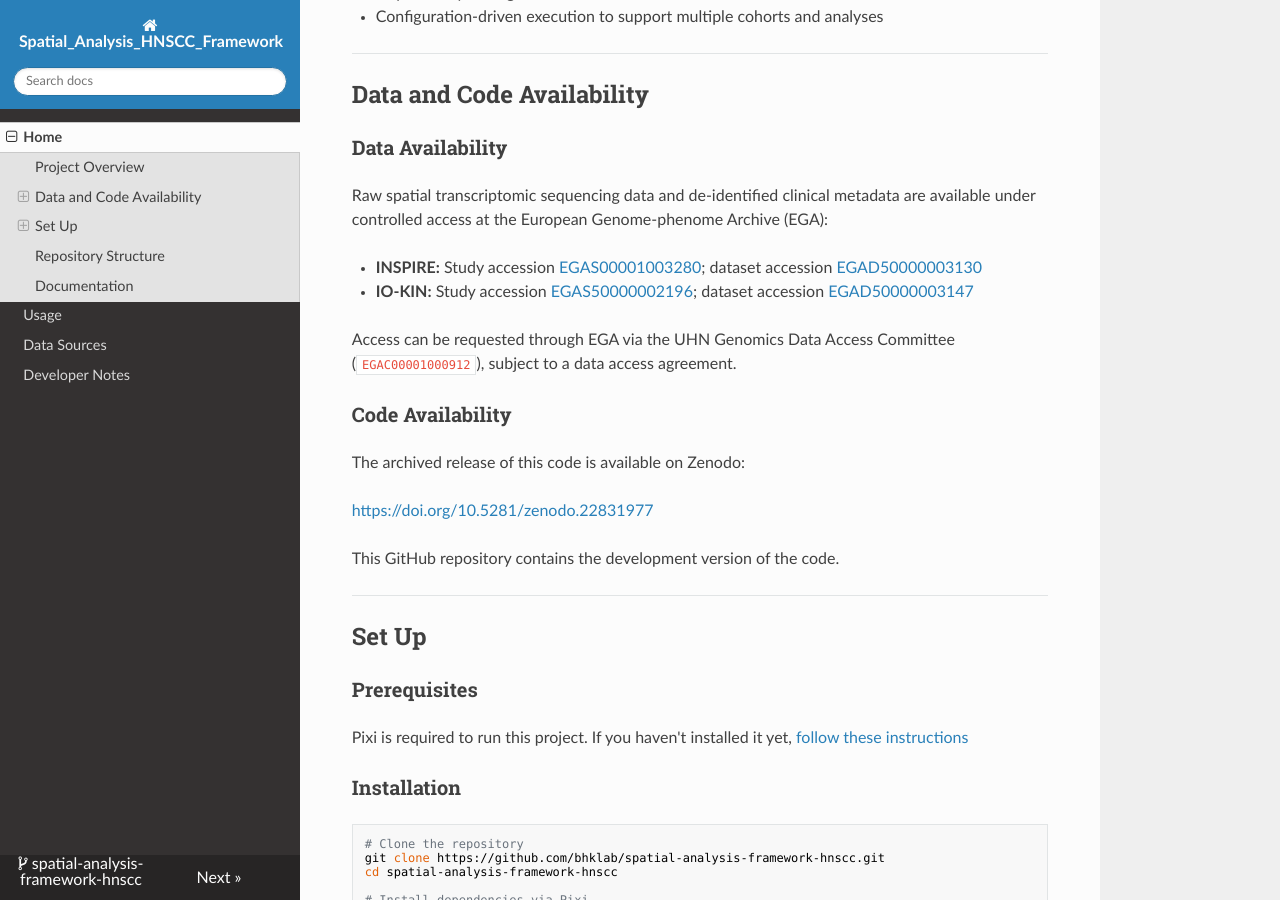
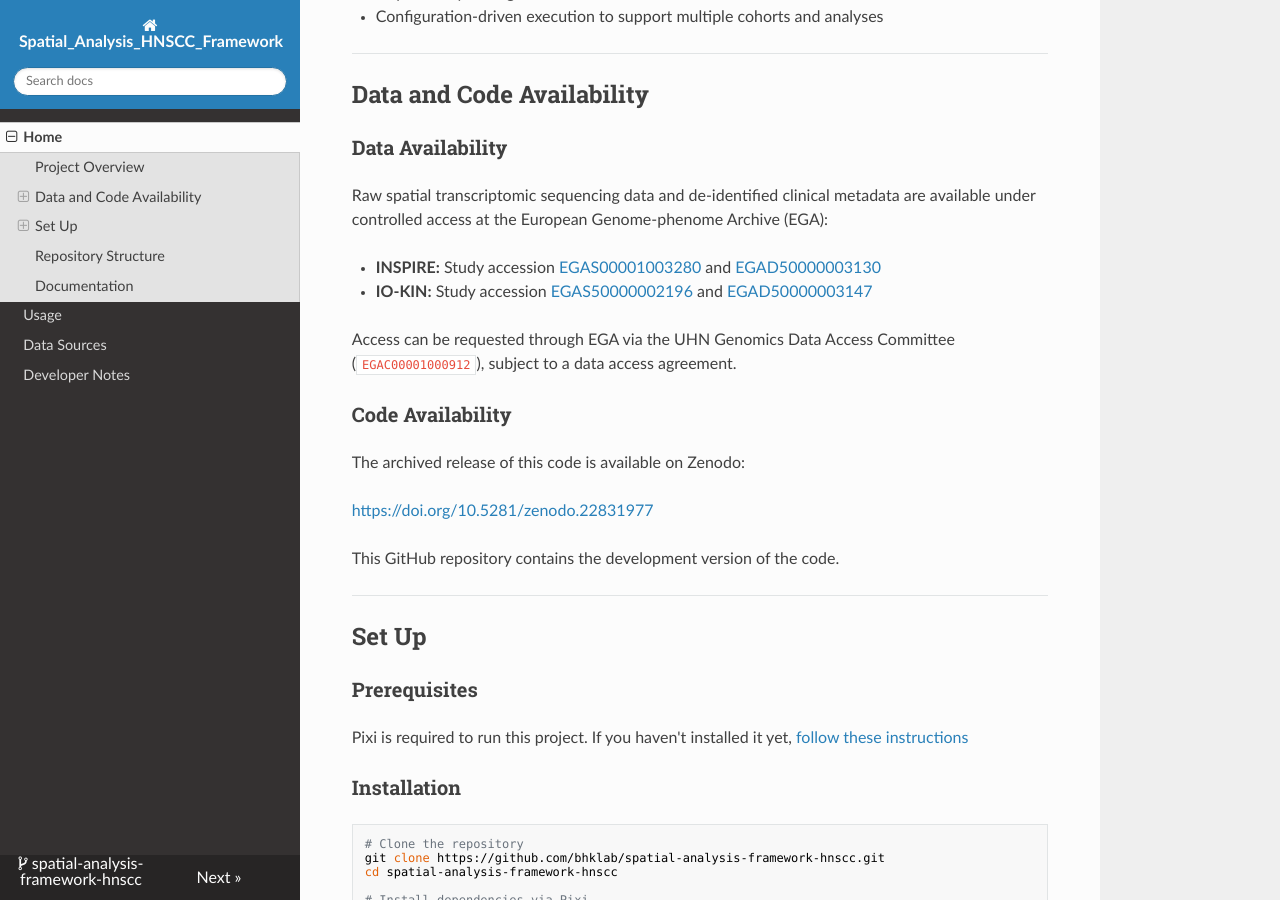
Before and after one commit to bhklab/spatial-analysis-framework-hnscc, an MkDocs documentation site: the page built from docs/README.md, in a window 1280 px wide and 900 px high, scrolled down 1148 px. Built offline with MkDocs 1.6.1, drawn with Linux system fonts in a browser that asks for light colours; nearby versions of some CDN libraries.

Commit message:
add EGA links

```diff
--- a/docs/README.md
+++ b/docs/README.md
@@ -49,9 +49,9 @@
 
 Raw spatial transcriptomic sequencing data and de-identified clinical metadata are available under controlled access at the European Genome-phenome Archive (EGA):
 
-- **INSPIRE:** Study accession [EGAS00001003280](https://ega-archive.org/studies/EGAS00001003280); dataset accession [EGAD50000003130](https://ega-archive.org/datasets/EGAD50000003130)
+- **INSPIRE:** Study accession [EGAS00001003280](https://ega-archive.org/studies/EGAS00001003280) and [EGAD50000003130](https://ega-archive.org/datasets/EGAD50000003130)
 
-- **IO-KIN:** Study accession [EGAS50000002196](https://ega-archive.org/studies/EGAS50000002196); dataset accession [EGAD50000003147](https://ega-archive.org/datasets/EGAD50000003147)
+- **IO-KIN:** Study accession [EGAS50000002196](https://ega-archive.org/studies/EGAS50000002196) and [EGAD50000003147](https://ega-archive.org/datasets/EGAD50000003147)
 
 Access can be requested through EGA via the UHN Genomics Data Access Committee (`EGAC00001000912`), subject to a data access agreement.
 
```
